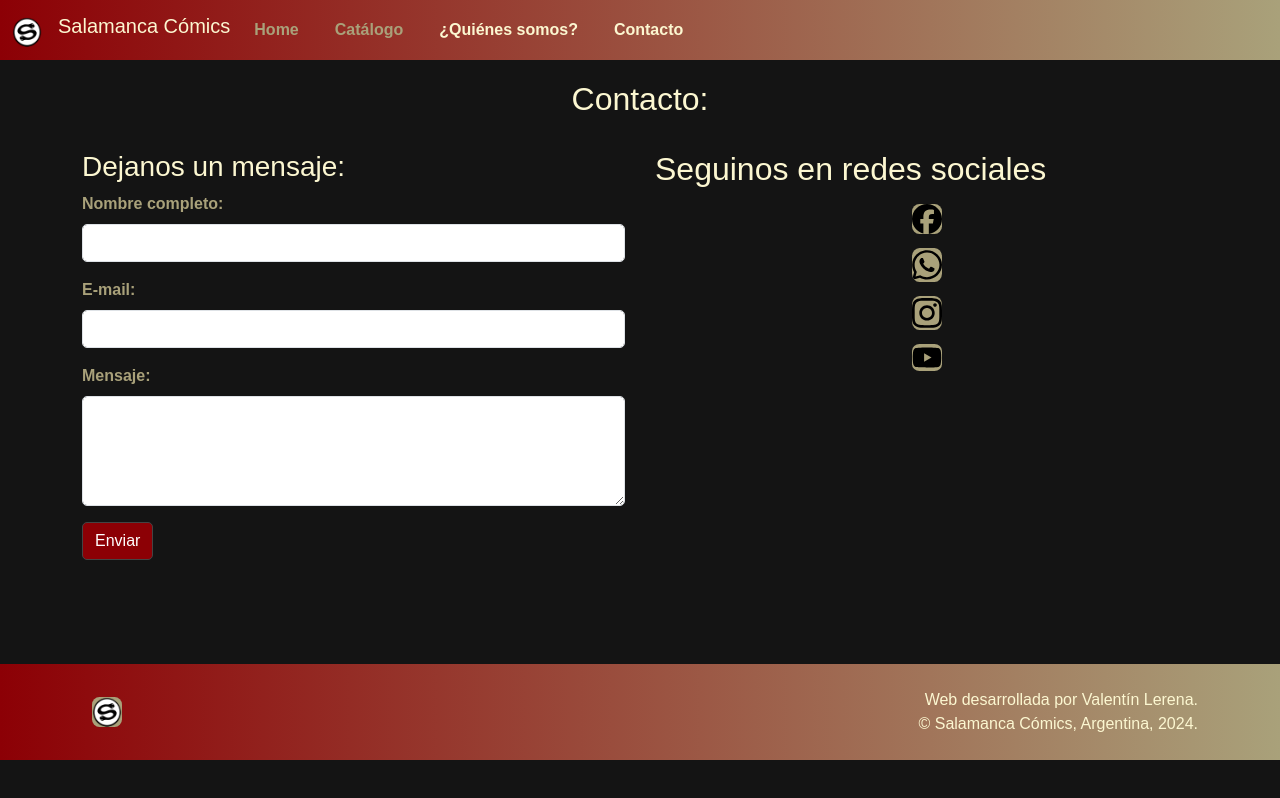
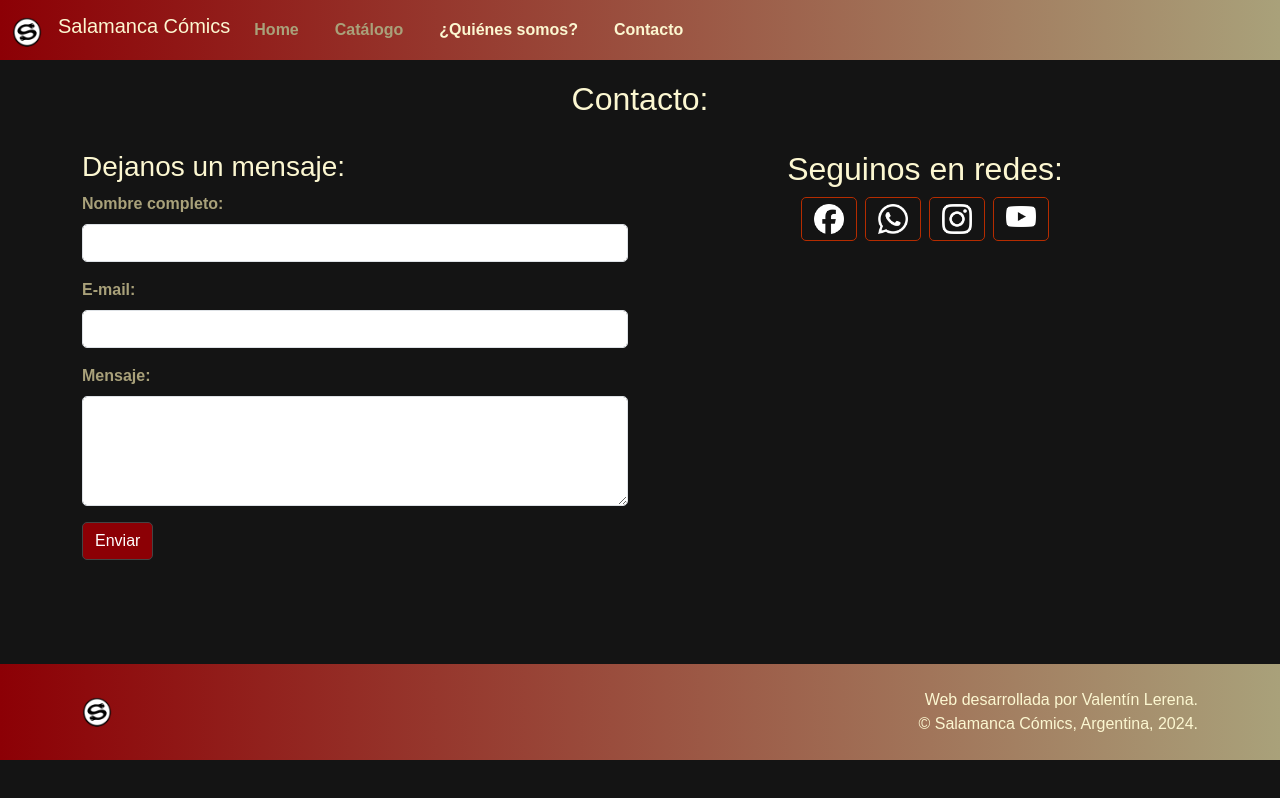
Before and after one commit to Varucard2501/Salamanca_web, a plain HTML site: page pages/contacto.html in a window 1280 px wide. Drawn offline with nearby package versions, Linux system fonts and the light colour scheme; a script that the page names is missing.

Commit message:
Agregados estilos a _contacto.html.

```diff
--- a/pages/contacto.html
+++ b/pages/contacto.html
@@ -72,7 +72,6 @@
     <!-- Fin del "Header" -->
 
     <!-- Main -->
-
     <main class="contacto_main">
         <h2 class="text-center">Contacto:</h2>
 
@@ -100,24 +99,23 @@
                         <button type="submit" class="btn btn-primary">Enviar</button>
                     </form>
                 </div>
+
                 <div class="col-md-6 my-4">
-                    <h2>Seguinos en redes sociales</h2>
-
-                    <div class="row">
-                        <a href="https://www.facebook.com/salamancacomics" class="btn">
-                            <img src="../images/social_icons/facebook.svg" alt="Facebook">
+                    <h2 class="text-center">Seguinos en redes:</h2>
+                    <div class="d-flex justify-content-center flex-wrap">
+                        <a href="https://www.facebook.com/salamancacomics" class="btn btn-outline-primary mb-2 me-2">
+                            <img class="social_icons" src="../images/social_icons/facebook.png" alt="Facebook">
                         </a>
-                        <a href="javascript:void(0)" class="btn">
-                            <img src="../images/social_icons/whatsapp.svg" alt="WhatsApp">
+                        <a href="javascript:void(0)" class="btn btn-outline-primary mb-2 me-2">
+                            <img class="social_icons" src="../images/social_icons/whatsapp.png" alt="WhatsApp">
                         </a>
-                        <a href="https://www.instagram.com/salamancacomics/" class="btn">
-                            <img src="../images/social_icons/instagram.svg" alt="Instagram">
+                        <a href="https://www.instagram.com/salamancacomics/" class="btn btn-outline-primary mb-2 me-2">
+                            <img class="social_icons" src="../images/social_icons/instagram.png" alt="Instagram">
                         </a>
-                        <a href="https://www.youtube.com/@Valentinlerena/videos" class="btn">
-                            <img src="../images/social_icons/youtube.svg" alt="YouTube">
+                        <a href="https://www.youtube.com/@Valentinlerena/videos" class="btn btn-outline-primary mb-2">
+                            <img class="social_icons" src="../images/social_icons/youtube.png" alt="YouTube">
                         </a>
                     </div>
-
                 </div>
             </div>
         </div>
@@ -125,10 +123,10 @@
 
 
     <!-- "Footer"-->
-    <footer class="bg-body-tertiary text-dark">
+    <footer>
         <div class="container py-4">
             <div class="row align-items-center justify-content-between">
-                <div class="col-md-6">
+                <div class="col-md-4">
                     <div class="footer_logo text-center text-md-start">
                         <a href="#">
                             <img src="../images/logo_70px.png" alt="logo" class="img-fluid" width="30" height="30">
--- a/scss/pages/_contacto.scss
+++ b/scss/pages/_contacto.scss
@@ -3,6 +3,7 @@
 .contacto_main {
     margin-top: 5rem;
     margin-bottom: 5rem;
+
 }
 
 .text-center {
@@ -12,20 +13,13 @@
 
 .container {
     .row {
-        display: flex; // Utiliza flexbox para el diseño de la fila
-        flex-wrap: wrap; // Permite que los elementos de la fila se envuelvan si no caben en una sola línea
-        margin-right: -15px; // Corrige el margen derecho negativo de los elementos de la fila
-        margin-left: -15px; // Corrige el margen izquierdo negativo de los elementos de la fila
 
         .col-md-6 {
-            flex: 0 0 50%; // Establece que cada columna ocupe el 50% del ancho en dispositivos de tamaño medio (tablets)
-            max-width: 50%; // Establece el ancho máximo de las columnas en dispositivos de tamaño medio (tablets)
-            padding-right: 15px; // Añade espacio entre las columnas
-            padding-left: 15px; // Añade espacio entre las columnas
-            box-sizing: border-box; // Asegura que el padding se incluya en el ancho de la columna
+
             h3 {
                 color: $color-white;
             }
+
             .mb-3 {
                 .form-label {
                     color: $color-grey;
@@ -38,16 +32,18 @@
 }
 
 
-
 .my-4 {
     margin-top: 1.5rem; // Añade espacio superior
     margin-bottom: 1.5rem; // Añade espacio inferior
+
     h2 {
         color: $color-white;
     }
 }
 
-.btn { //BOTÓN ENVIAR FORMULARIO
+.btn {
+
+    //BOTÓN ENVIAR FORMULARIO
     &.btn-outline-primary {
         color: $color-white; // Aplica el color primario como color de texto
         border-color: $color-orange; // Aplica el color primario como color de borde
@@ -70,15 +66,13 @@
     justify-content: center;
 
     a {
-        margin: 0 10px; // Ajusta el margen entre los enlaces
-        text-decoration: none;
 
-        img {
+        .social_icons {
             width: 30px; // Ajusta el tamaño de los iconos según sea necesario
             height: auto; // Permite que la altura se ajuste automáticamente para mantener la proporción
             transition: transform 0.3s ease; // Agrega una transición suave al hacer hover sobre los iconos
-            background-color: $color-grey;
-            border-radius: 25%;
+            background-color: none;
+            border-radius: 1%;
 
             &:hover {
                 transform: scale(1.1); // Aumenta ligeramente el tamaño de los iconos al hacer hover
```
Also changed, not shown: css/style.css, images/social_icons/facebook.png (added), images/social_icons/instagram.png (added), images/social_icons/whatsapp.png (added), images/social_icons/youtube.png (added), 1 other file. Lines whose indentation alone changed are shown as unchanged.
